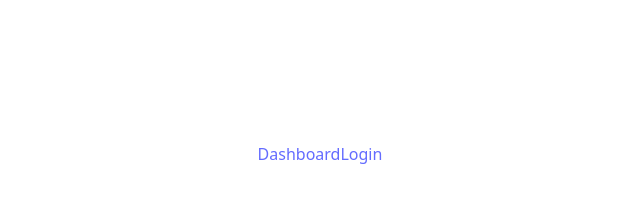
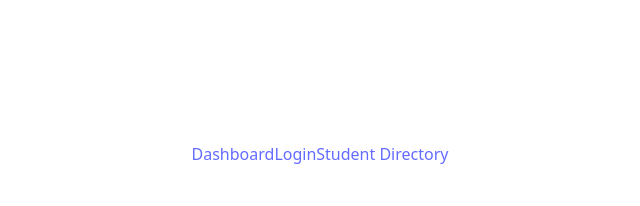
Before and after one commit to bmstoss13/ThomasJeffersonSchool, a React (Vite) app in the folder thomas-jefferson/: page /login in a window 1280 px wide. Shown: the part 184-390 px from the top of the page, without its empty margins (320-960 px from the left). Built offline with nearby package versions, Linux system fonts and the light colour scheme.

Commit message:
create student directory path

```diff
--- a/thomas-jefferson/src/Router.jsx
+++ b/thomas-jefferson/src/Router.jsx
@@ -2,9 +2,11 @@ import { createBrowserRouter } from "react-router-dom";
 import App from "./App";
 import Dashboard from "./routes/dashboard";
 import Login from "./routes/login";
+import Students from "./routes/students";
 
 export const router = createBrowserRouter([
     { path: "/", element: <App/>},
     { path: "/dashboard", element: <Dashboard/>},
-    { path: "/login", element: <Login/>}
+    { path: "/login", element: <Login/>},
+    { path: "/students", element: <Students/>}
   ]);
--- a/thomas-jefferson/src/components/header.jsx
+++ b/thomas-jefferson/src/components/header.jsx
@@ -6,6 +6,7 @@ const Header = () => {
         <div>
             <Link to='/'>Dashboard</Link>
             <Link to='/login'>Login</Link>
+            <Link to='/students'>Student Directory</Link>
         </div>
     )
 }
```
